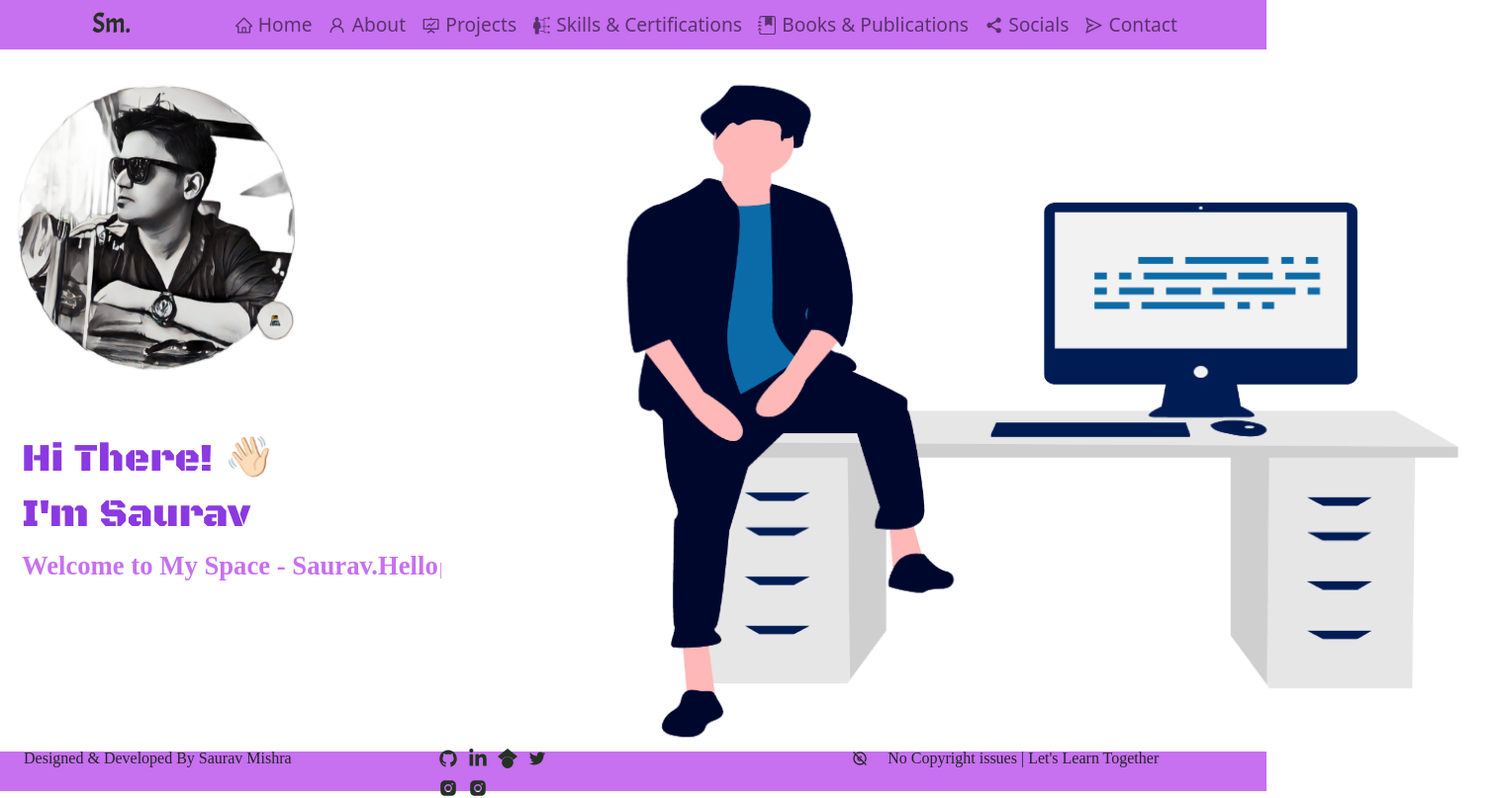
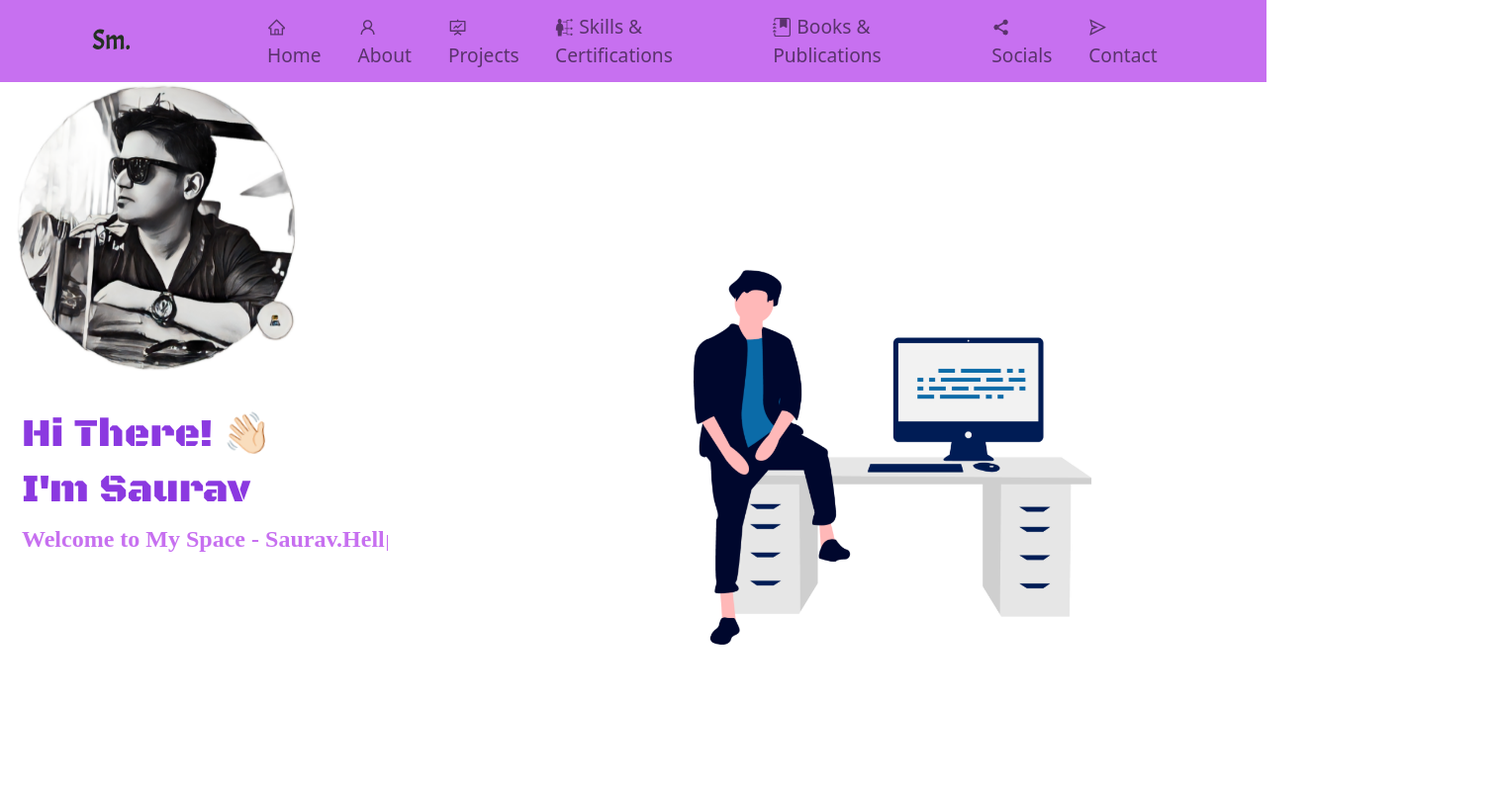
Before and after one commit to sauravmishra1710/Saurav.Hello.World, a React (Create React App) app: page / in a window 1280 px wide. Shown: the top 807 px of the page at 99% size, 1515 px wide, since content can reach past the window. Built offline with nearby package versions, Linux system fonts and the light colour scheme; the HTML template or start-up script is replaced by a standard one; a web font is replaced by a local one.

Commit message:
home page responsive

```diff
--- a/package.json
+++ b/package.json
@@ -27,6 +27,7 @@
     "react-icons": "^4.7.1",
     "react-router-dom": "^6.15.0",
     "react-scripts": "4.0.2",
+    "react-image-lightbox": "^5.1.4",
     "react-type-animation": "^2.1.2"
   },
   "browserslist": {
--- a/src/components/about/About.js
+++ b/src/components/about/About.js
@@ -38,7 +38,7 @@ const About = () => {
               <Row>
                 <Col md={4}>
                   <Row>
-                    <Col md={3}>
+                    <Col md={6}>
                       <Bounce top duration={1000}>
                         <div style={{ marginLeft: "50px" }}>
                           <img
@@ -50,7 +50,7 @@ const About = () => {
                         </div>
                       </Bounce>
                     </Col>
-                    <Col md={3}>
+                    <Col md={6}>
                       <Bounce right duration={1000}>
                         <div style={{ marginLeft: "90px" }}>
                           <img
@@ -64,7 +64,7 @@ const About = () => {
                     </Col>
                   </Row>
                   <Row>
-                    <Col md={3} style={{ marginLeft: "50px" }}>
+                    <Col md={6} style={{ marginLeft: "50px" }}>
                       <Bounce left duration={1000}>
                         <div>
                           <img
@@ -76,7 +76,7 @@ const About = () => {
                         </div>
                       </Bounce>
                     </Col>
-                    <Col md={3}>
+                    <Col md={6}>
                       <Bounce bottom duration={1000}>
                         <div style={{ marginLeft: "50px" }}>
                           <img src={photoon} alt="" height={200} width={200} />
--- a/src/components/footer/Footer.js
+++ b/src/components/footer/Footer.js
@@ -17,12 +17,12 @@ function Footer() {
   return (
     <Container fluid className="footer">
       <Row className="footer-row">
-        <Col className="made-by" lg={4} sm={6} xs={12}>
+        <Col className="made-by" lg={4} sm={12} xs={12}>
           <h6>
             Designed & Developed By Saurav Mishra
           </h6>
         </Col>
-        <Col className="footer-body" lg={4} sm={6} xs={12}>
+        <Col className="footer-body" lg={4} sm={12} xs={12}>
           <div className='social-media-icons'>
               <a
                 href="https://github.com/sauravmishra1710"
@@ -74,7 +74,7 @@ function Footer() {
               </a>
           </div>
         </Col>
-        <Col className="copyright" lg={4} sm={6} xs={12}>
+        <Col className="copyright" lg={4} sm={12} xs={12}>
         <h6>
           <TbCopyrightOff style={{ marginBottom: "2px" }} />
           &nbsp;&nbsp;&nbsp;&nbsp;&nbsp;No Copyright issues | Let's Learn Together
--- a/src/components/footer/footer.css
+++ b/src/components/footer/footer.css
@@ -2,14 +2,13 @@
   background-color: #c770f0;
   background-size: contain;
   display: flex;
-  position: fixed;
   /* text-align: center; */
   justify-content: center;
   align-items: center;
   bottom: 0;
   left: 0;
-  height: 5vh;
   z-index: 1;
+  padding: 10px;
 }
 
 .footer-row {
@@ -18,22 +17,25 @@
 }
 
 .copyright {
-  width: 33.33%;
   font-family: 'Raleway';
+  display: flex;
+  justify-content: center;
 }
 
 .made-by {
-  width: 33.33%;
   font-family:  'Raleway';
+  display: flex;
+  justify-content: center;
 }
 
 .social-media-icons {
-  width: 33.33%;
+  width: 100%;
   font-size: 20px;
   margin-right: 20px;
   margin-top: 0.5em !important;
   margin-bottom: 0.5em !important;
-  justify-content: center;
+  display: flex;
+  justify-content: space-evenly;
   align-items: center;
 }
 
--- a/src/components/home/home.css
+++ b/src/components/home/home.css
@@ -4,13 +4,13 @@
 
 .parallax {
   margin-top: 4rem;
-  height: 100vh;
+  height: 55vh;
   padding: 10px;
   overflow: hidden;
   position: relative;
   z-index: 5;
-  width: 100vw;
-  margin-top: 50px;
+
+  margin-top: 25px;
   display: flex;
   flex-direction: column;
 }
@@ -19,6 +19,7 @@
   color: purple;
   font-family: "Bellefair", serif;
   font-weight: bolder;
+  height: fit-content;
 }
 
 .wave {
@@ -67,7 +68,10 @@
 
 .homeimages {
   margin-top: 70px;
-  margin-left: 70px;
+  margin-left: 40px;
+  width: 100%;
+  max-width: 70%;
+  height: auto;
 }
 
 .home {
--- a/src/components/home/home.js
+++ b/src/components/home/home.js
@@ -20,14 +20,14 @@ const Home = () => {
     <>
       <Container fluid>
         <Row>
-          <Col md={5}>
+          <Col md={6}>
             <div className="home">
               <div
                 style={{
                   display: "flex",
                   flexDirection: "column",
                   justifyContent: "center",
-                  height: "100%",
+                  height: "100vh",
                 }}
               >
                 <Bounce top duration={1000}>
@@ -67,36 +67,36 @@ const Home = () => {
                         onInit={(typewriter) => {
                           typewriter
                             .typeString(
-                              '<span style="font-size:20.0pt">Welcome to My Space - Saurav.Hello.World!<br></span>'
+                              '<span style="font-size:1.5rem">Welcome to My Space - Saurav.Hello.World!<br></span>'
                             )
                             .pauseFor(200);
                           typewriter
                             .typeString(
-                              '<span style="font-size:20.0pt">Software/Frontend Developer<br></span>'
+                              '<span style="font-size:1.5rem">Software/Frontend Developer<br></span>'
                             )
                             .pauseFor(200);
                           typewriter
                             .typeString(
-                              '<span style="font-size:20.0pt">Learn & Code Everyday<br></span>'
+                              '<span style="font-size:1.5rem">Learn & Code Everyday<br></span>'
                             )
                             .pauseFor(200);
                           typewriter
                             .typeString(
-                              '<span style="font-size:20.0pt">AI, Computer Vision for Medicine & Healthcare<br></span>'
+                              '<span style="font-size:1.5rem">AI, Computer Vision for Medicine & Healthcare<br></span>'
                             )
                             .pauseFor(200);
                           typewriter
                             .typeString(
-                              '<span style="font-size:20.0pt">Enthusiast Photographer<br></span>'
+                              '<span style="font-size:1.5rem">Enthusiast Photographer<br></span>'
                             )
                             .pauseFor(200);
                           typewriter
                             .typeString(
-                              '<span style="font-size:20.0pt">Chef @ Home <br></span>'
+                              '<span style="font-size:1.5rem">Chef @ Home <br></span>'
                             )
                             .pauseFor(200)
                             .typeString(
-                              '<span style="color: red; font-size:20.0pt;">Manchester United</span><span style=font-size:20.0pt;"> Fan Boy</span></strong>'
+                              '<span style="color: red; font-size:1.5rem;">Manchester United</span><span style=font-size:1.5rem;"> Fan Boy</span></strong>'
                             )
                             .pauseFor(1000)
                             .deleteAll()
@@ -109,15 +109,13 @@ const Home = () => {
               </div>
             </div>
           </Col>
-          <Col md={7}>
+          <Col md={6} style={{display: "flex",alignItems: "center"}}>
             <Bounce right duration={1000}>
-              <div className="col-lg-6">
+              <div className="col-lg-6" style={{width: "100%"}}>
                 <img
                   className="homeimages"
                   src={home}
-                  alt=""
-                  height={700}
-                  width={900}
+                  alt="homepage-clipart"
                 />
               </div>
             </Bounce>
--- a/src/components/navbar/navbar.css
+++ b/src/components/navbar/navbar.css
@@ -4,7 +4,6 @@
     transition: all 0.3s ease-out 0s !important;
     padding: 0.3rem 2rem !important;
     font-size: 1.2rem !important;
-    height:50px !important;
   }
 
   .logo {
@@ -28,3 +27,21 @@
   .navbar-nav .nav-item a:hover::after {
     width: 100%;
   }
+
+  #navbarStyle{
+    display:flex;
+    width: 90%;
+    justify-content: space-between;
+     flex-direction: column;
+  }
+
+  @media (min-width: 768px) {
+    .navbar-expand-md .navbar-nav {
+      flex-direction: row;
+      width: 100%;
+      justify-content: end;
+  }
+  #navbarStyle{
+     flex-direction: row;
+  }
+  }
--- a/src/components/navbar/navbar.js
+++ b/src/components/navbar/navbar.js
@@ -51,7 +51,7 @@ function NavBar() {
         ></Navbar.Toggle>
         <Navbar.Collapse id="responsive-navbar-nav">
           <Nav className="ms-auto" defaultActiveKey="#home">
-            <div style={{display:"flex"}}>
+            <div id="navbarStyle" style={{display:"flex",width: "90%",justifyContent: "space-between"}}>
               <Nav.Item>
                 <Nav.Link
                   as={Link}
```
Also changed, not shown: 1 other file (tests, documents, lock files or other folders).
